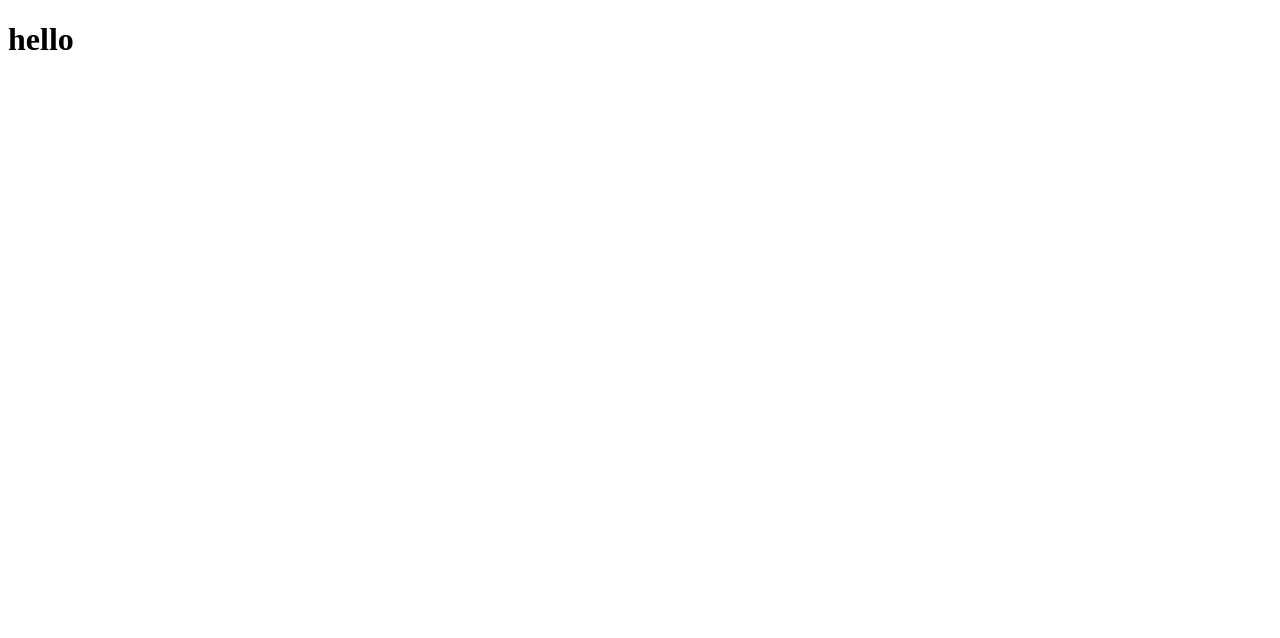
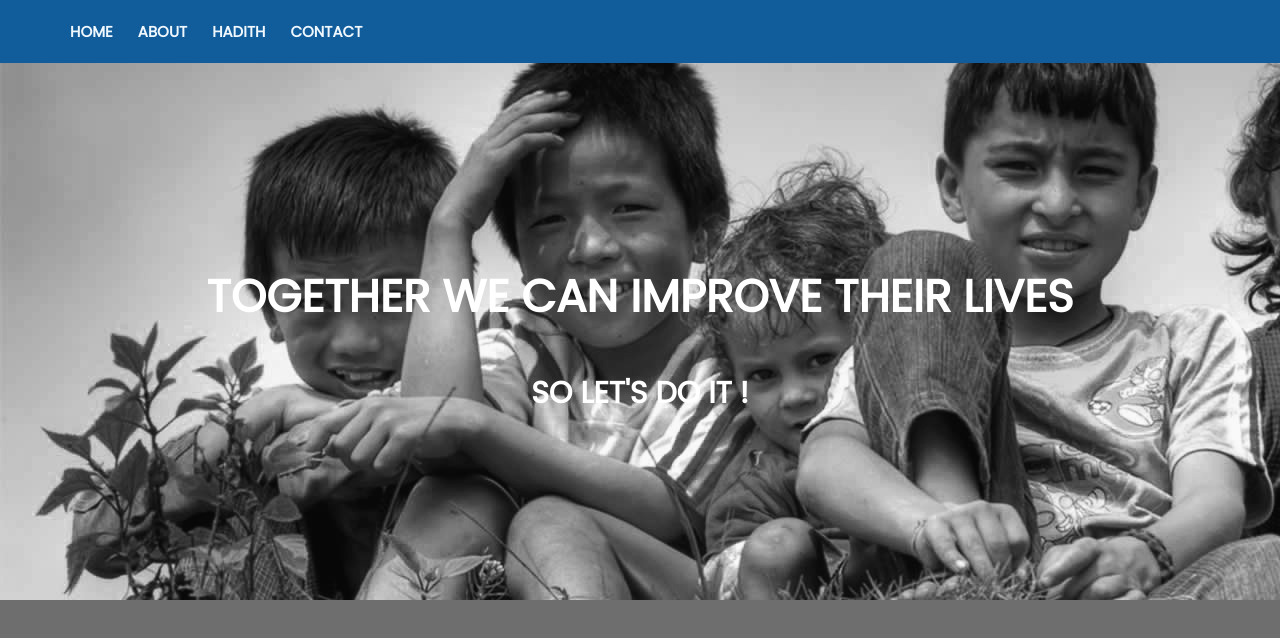
Before and after one commit to nahidpHero/online-zakat, a plain HTML site: page index.html in a window 1280 px wide. Drawn offline with Linux system fonts and the light colour scheme.

Commit message:
header added

```diff
--- a/index.html
+++ b/index.html
@@ -4,10 +4,29 @@
     <meta charset="UTF-8">
     <meta http-equiv="X-UA-Compatible" content="IE=edge">
     <meta name="viewport" content="width=device-width, initial-scale=1.0">
+    <link rel="stylesheet" href="style.css">
+    <link rel="preconnect" href="https://fonts.googleapis.com">
+<link rel="preconnect" href="https://fonts.gstatic.com" crossorigin>
+<link href="https://fonts.googleapis.com/css2?family=Poppins&display=swap" rel="stylesheet">
     <title>Document</title>
 </head>
 <body>
-    <h1>hello</h1>
+    <header class="header">
+       <nav>
+            <ul>
+                <li><a href="http://" target="_blank" rel="noopener noreferrer">HOME</a></li>
+                <li><a href="http://" target="_blank" rel="noopener noreferrer">ABOUT</a></li>
+                <li><a href="http://" target="_blank" rel="noopener noreferrer">HADITH</a></li>
+                <li><a href="http://" target="_blank" rel="noopener noreferrer">CONTACT</a></li>
+
+            </ul>
+        </nav>
+        <section id="heder-text">
+            <h1>TOGETHER WE CAN IMPROVE THEIR LIVES</h1>
+            <h4>SO LET'S DO IT !</h4>
+        </section>
+    </header>
+
 
 </body>
 </html>
--- /dev/null
+++ b/style.css
@@ -0,0 +1,40 @@
+body{
+
+   background-color: #6E6E6E;;
+   font-family: 'Poppins', sans-serif;
+   margin:0;
+
+
+}
+nav{
+    font-size: 15px;
+    font-weight: 700;
+    padding: 5px;
+    background-color: #115c9b;
+    text-align: center;
+}
+nav ul{
+    display: flex;
+}
+
+nav ul li {
+    list-style:none;
+    margin-left: 25px;
+}
+nav ul li a {
+    text-decoration: none;
+    color: aliceblue;
+    text-align: center;
+}
+.header{
+  background-image: url(images/home-slider-2.jpg);
+  height:600px;
+
+}
+#heder-text{
+    color: white;
+    text-align: center;
+    margin-top: 200px;
+    font-weight: 700;
+    font-size: 30px;
+}
```
Also changed, not shown: images/home-slider-2.jpg (added), images/zakat-donation-muslim-according-to-religious-principles-ramadan-month-zakat-donation-muslim-according-to-183610267.jpg (added).
